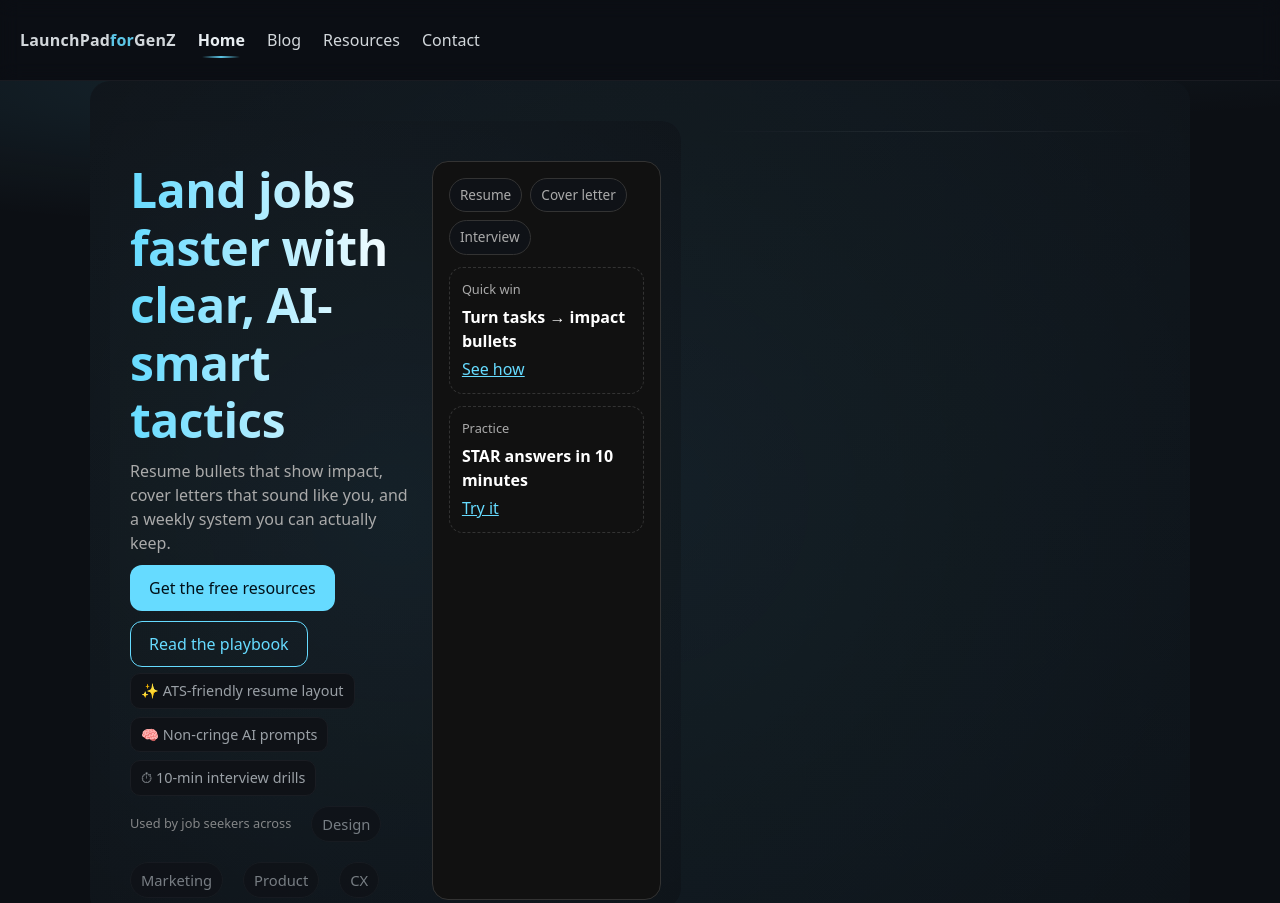
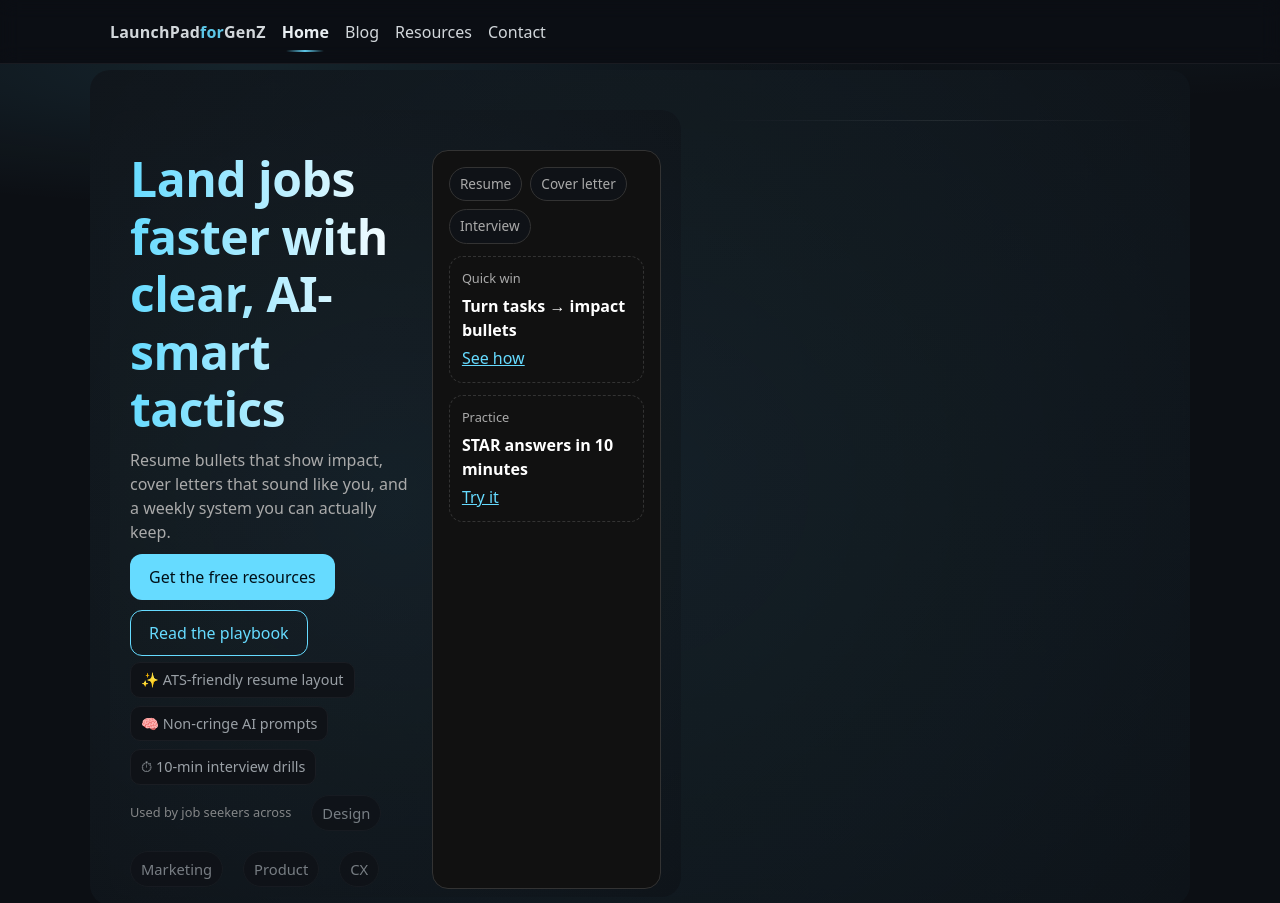
Before and after one commit to Simmone2002/Launchpad, a plain HTML site: page index.html in a window 1280 px wide. Shown: the top 903 px of the page. Drawn offline with Linux system fonts and the light colour scheme.

Commit message:
header.css

```diff
--- a/style.css
+++ b/style.css
@@ -841,3 +841,75 @@ p.muted, .muted{ color:#aaa; }
 @media (max-width: 720px){
   .nav{ gap:12px; }
 }
+/* ===== FINAL header override: fixed, glassy, modern ===== */
+:root{
+  /* header height token so we can pad the page cleanly */
+  --hdr-h: 64px;
+}
+
+/* Make header fixed (more reliable than sticky across wrappers) */
+.site-header{
+  position: fixed;
+  top: 0; left: 0; right: 0;
+  z-index: 100;
+  height: var(--hdr-h);
+  display: flex; align-items: center;
+  /* glass effect */
+  background: rgba(12,15,20,.65);
+  backdrop-filter: blur(10px);
+  -webkit-backdrop-filter: blur(10px);
+  border-bottom: 1px solid rgba(255,255,255,.06);
+}
+
+/* Keep your nav spacing comfy inside the fixed header */
+.nav{
+  width: 100%;
+  max-width: 1100px;
+  margin: 0 auto;
+  padding: 0 20px;           /* remove big vertical padding; header sets height */
+  gap: 16px;
+}
+
+/* Push the page down so content isn't hidden under the fixed header */
+body{
+  padding-top: var(--hdr-h);
+}
+
+/* Subtle animated underline for active/hover */
+.nav a{
+  position: relative;
+  transition: opacity .15s ease;
+}
+.nav a::after{
+  content:"";
+  position:absolute;
+  left:10%;
+  right:10%;
+  bottom:-8px;
+  height:2px;
+  border-radius:999px;
+  background: linear-gradient(90deg, rgba(102,219,255,0), rgba(102,219,255,.9), rgba(102,219,255,0));
+  transform: scaleX(0);
+  transform-origin: center;
+  transition: transform .18s ease;
+}
+.nav a:hover::after,
+.nav a.active::after{
+  transform: scaleX(1);
+}
+
+/* Make the hero’s top block look a bit richer under the glass header */
+.top-surface{
+  padding-top: 6px; /* tiny breathing room below the header line */
+  background:
+    radial-gradient(1200px 260px at 20% 0%, rgba(102,219,255,.10), transparent 55%),
+    radial-gradient(900px 200px at 85% -10%, rgba(102,219,255,.06), transparent 60%),
+    #0c0f14;
+  border-bottom: 1px solid rgba(255,255,255,.06);
+}
+
+/* Small screens: keep links readable inside a shorter fixed header */
+@media (max-width: 720px){
+  :root{ --hdr-h: 58px; }
+  .nav{ gap: 12px; }
+}
```
